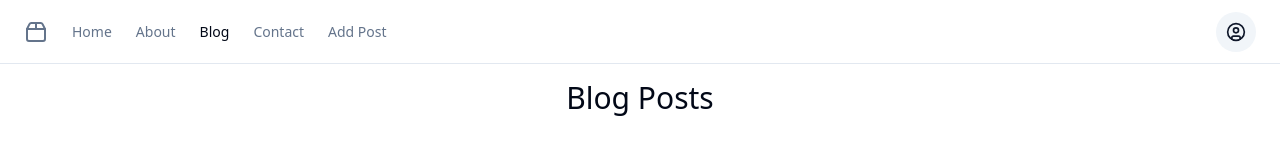
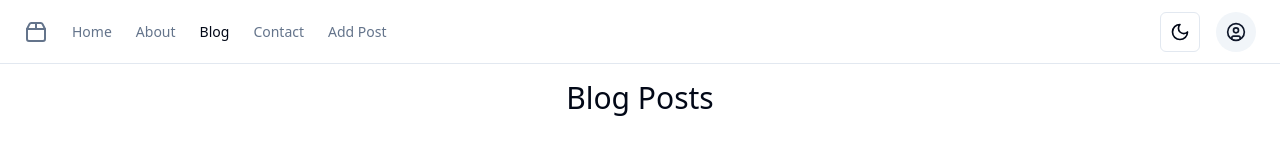
Before and after one commit to GPT-Engineer-App-Dev/wanderlust-blogging, a React (Vite) app: page /blog in a window 1280 px wide. Shown: the top 160 px of the page. Built offline with nearby package versions, Linux system fonts and the light colour scheme.

Commit message:
Added dark mode toggle functionality in the navbar and persisted theme selection using local storage.

```diff
--- a/src/layouts/navbar.jsx
+++ b/src/layouts/navbar.jsx
@@ -1,3 +1,4 @@
+import { useEffect, useState } from "react";
 import { Button } from "@/components/ui/button";
 import {
   DropdownMenu,
@@ -9,18 +10,34 @@ import {
 } from "@/components/ui/dropdown-menu";
 import { Sheet, SheetContent, SheetTrigger } from "@/components/ui/sheet";
 import { cn } from "@/lib/utils";
-import { Home, Info, FileText, Mail, PlusCircle, CircleUser, Menu, Package2 } from "lucide-react";
+import { Home, Info, FileText, Mail, PlusCircle, CircleUser, Menu, Package2, Sun, Moon } from "lucide-react";
 import { navItems } from "../App";
 import { NavLink, Outlet } from "react-router-dom";
 
+const Layout = () => {
+  const [theme, setTheme] = useState(localStorage.getItem("theme") || "light");
 
-const Layout = () => {
+  useEffect(() => {
+    document.documentElement.classList.toggle("dark", theme === "dark");
+    localStorage.setItem("theme", theme);
+  }, [theme]);
+
+  const toggleTheme = () => {
+    setTheme((prevTheme) => (prevTheme === "light" ? "dark" : "light"));
+  };
+
   return (
     <div className="flex min-h-screen w-full flex-col">
       <header className="sticky top-0 flex h-16 items-center gap-4 border-b bg-background px-4 md:px-6 justify-between">
         <DesktopNav />
         <MobileNav />
-        <UserMenu />
+        <div className="flex items-center gap-4">
+          <Button variant="outline" size="icon" onClick={toggleTheme}>
+            {theme === "light" ? <Moon className="h-5 w-5" /> : <Sun className="h-5 w-5" />}
+            <span className="sr-only">Toggle theme</span>
+          </Button>
+          <UserMenu />
+        </div>
       </header>
       <main className="flex-grow p-4 overflow-auto">
         <Outlet />
```
